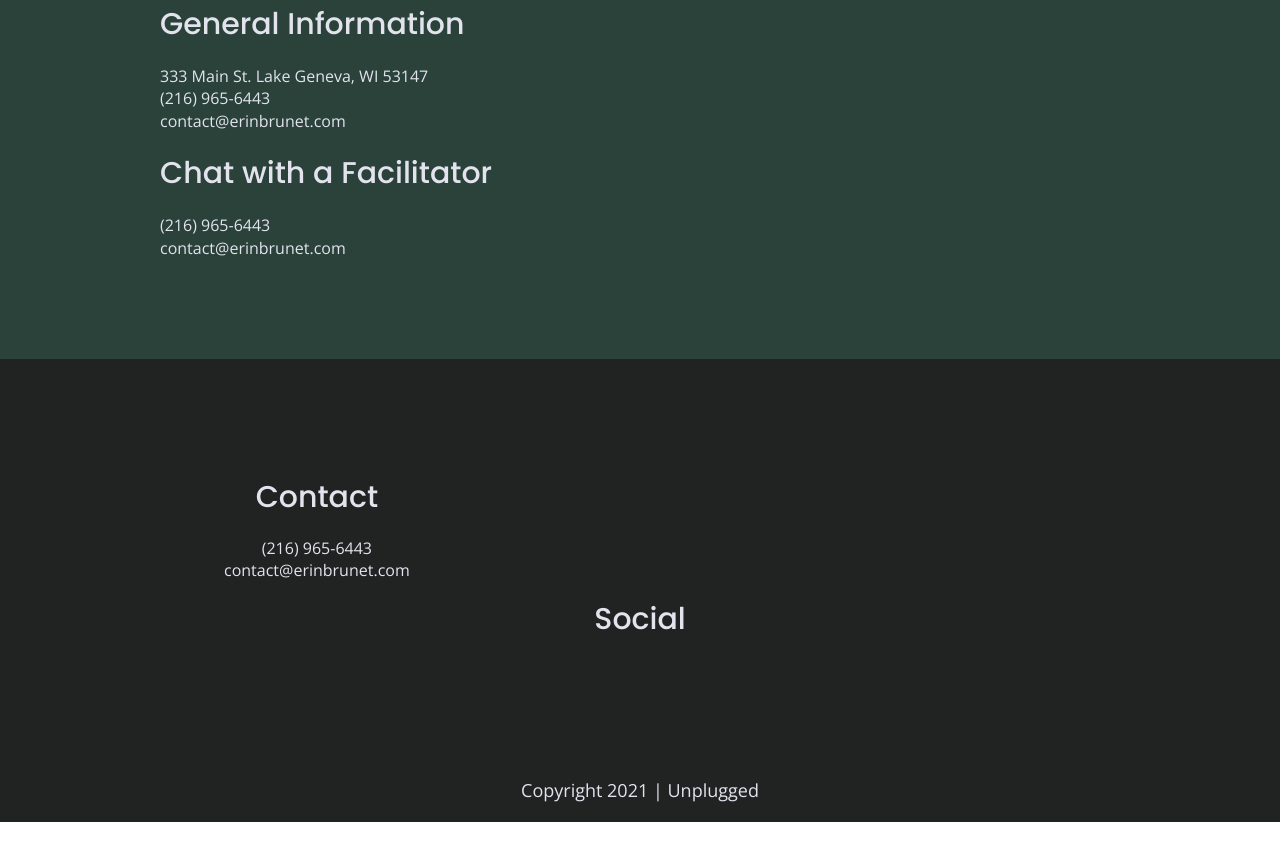
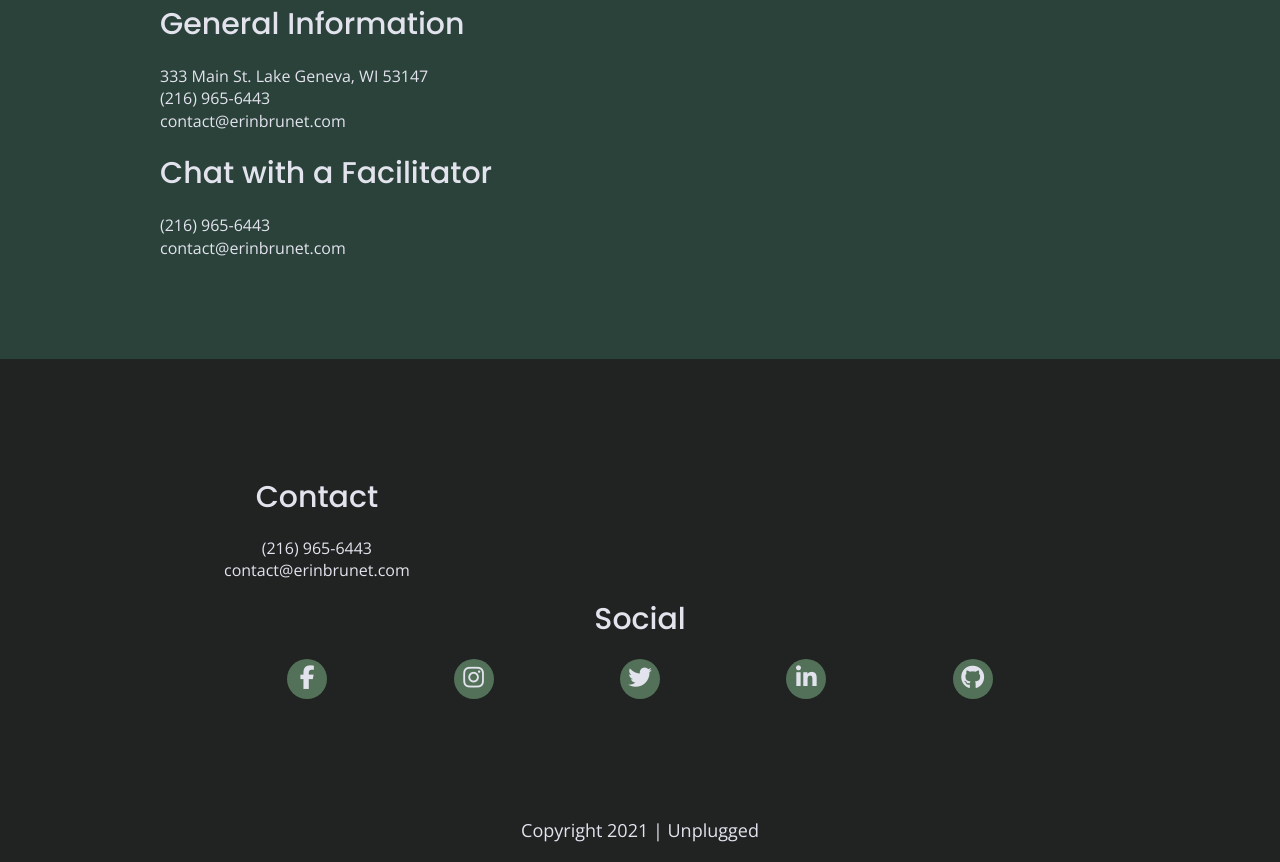
Before and after one commit to Erin3511/206-unplugged, a website: page about/index.html in a window 1280 px wide. Shown: the part 1622-2484 px from the top of the page. Before the commit the page ends 2444 px from the top, so only its background shows below. Drawn offline with nearby package versions, Linux system fonts and the light colour scheme.

Commit message:
Added social icons

```diff
--- a/about/index.html
+++ b/about/index.html
@@ -105,11 +105,31 @@
             <div class="social">
               <h3>Social</h3>
               <div class="social-icons">
-                <p><a href="https://wwww.facebook.com/erin.brunetespuela" target="_blank"></a></p>
-                <p><a href="https://www.instagram.com/erinbe33" target="_blank"></a></p>
-                <p><a href="https://twitter.com/Erin_Brunet" target="_blank"></a></p>
-                <p><a href="https://www.linkedin.com/in/erin-brunet-espuela-09636314" target="_blank"></a></p>
-                <p><a href="https://github.com/Erin3511" target="_blank"></a></p>
+                <p>
+                  <a href="https://wwww.facebook.com/erin.brunetespuela" target="_blank">
+                  <i class="fab fa-facebook-f"></i>
+                  </a>
+                </p>
+                <p>
+                  <a href="https://www.instagram.com/erinbe33" target="_blank">
+                  <i class="fab fa-instagram"></i>
+                  </a>
+                </p>
+                <p>
+                  <a href="https://twitter.com/Erin_Brunet" target="_blank">
+                  <i class="fab fa-twitter"></i>
+                  </a>
+                </p>
+                <p>
+                  <a href="https://www.linkedin.com/in/erin-brunet-espuela-09636314" target="_blank">
+                  <i class="fab fa-linkedin-in"></i>
+                  </a>
+                </p>
+                <p>
+                  <a href="https://github.com/Erin3511" target="_blank">
+                  <i class="fab fa-github"></i>
+                  </a>
+                </p>
               </div>
             </div>
           </div>
--- a/css/main.css
+++ b/css/main.css
@@ -234,9 +234,17 @@ footer .social-icons {
 }
 
 footer .social-icons p {
+  background-color: #527158;
+  border-radius: 50%;
+  width: 40px;
+  height: 40px;
   display: flex;
   justify-content: center;
   align-items: center;
+}
+
+footer .social-icons p i {
+  font-size: 1.3125em;
 }
 
 footer .copyright {
```
Also changed, not shown: faq/index.html (+25 -5 lines), index.html (+25 -5 lines).
